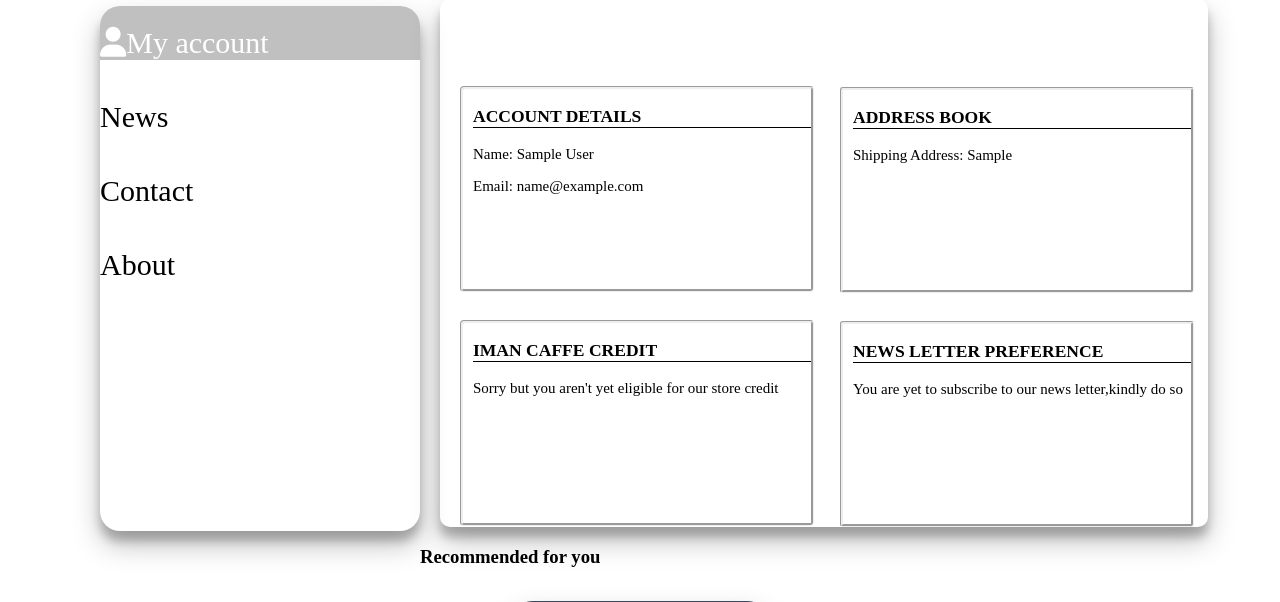
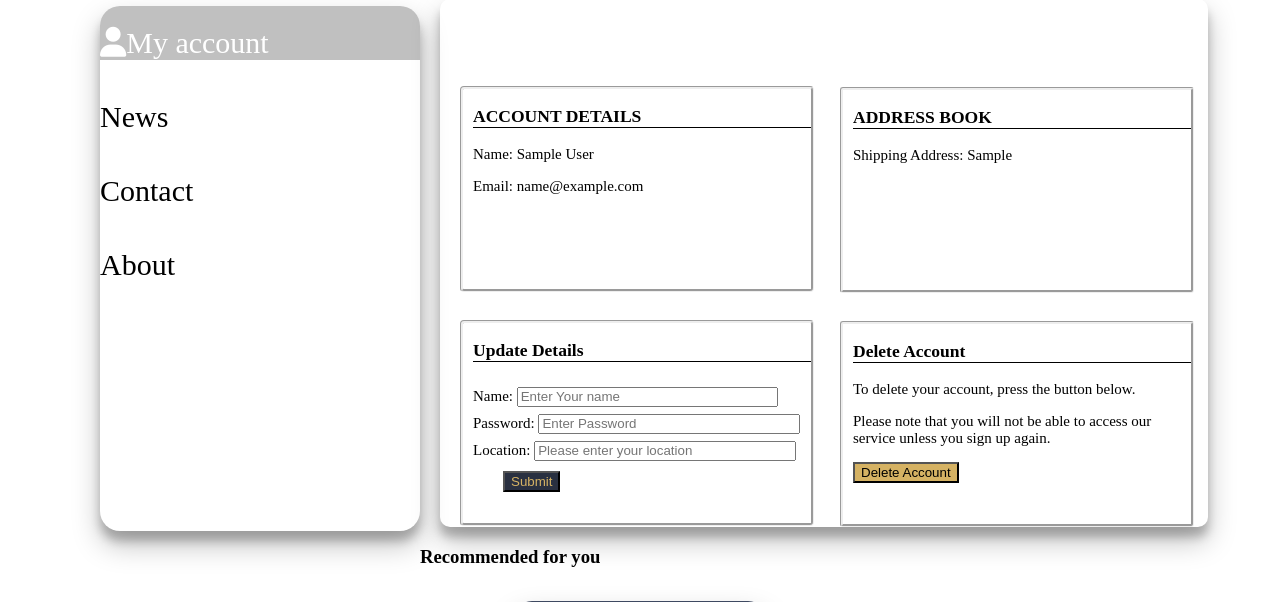
Before and after one commit to Adnangad/Iman_caffe_project, a Flask app: page /user/ in a window 1280 px wide. Shown: the part 124-726 px from the top of the page. Run offline with Flask 3, Linux system fonts and the light colour scheme; the visitor is signed in with stand-in values (Sample User, id 1); tables that the repository leaves empty hold one stand-in row (values such as "Sample post"); grey boxes marked "Sample" are stand-in pictures; some libraries are stand-ins or nearby versions.

Commit message:
added mail system and modified user page

```diff
--- a/app.py
+++ b/app.py
@@ -9,7 +9,9 @@ import os
 import requests
 from collections import defaultdict
 from math import ceil
-import re
+import smtplib
+from email.mime.text import MIMEText
+from email.mime.multipart import MIMEMultipart
 
 app = Flask(__name__)
 app.secret_key = 'your_secret_key'
@@ -30,6 +32,10 @@ def check_Area():
         if loc == a.name:
             return jsonify({'message': 'We do deliver in that location'}), 200
     return jsonify({'message': 'Sorry but we are not yet available in that location'}), 400
+
+@app.route('/moreinfo', methods=["GET"])
+def get_inf():
+    return render_template("inf.html")
 
 @app.route("/login", methods=["POST"])
 def sign_in():
@@ -185,22 +191,52 @@ def log_out():
     del(session['user_id'])
     return render_template('index.html', cache_id=cache_id)
 
-MAILGUN_API_KEY = '0996409b-d94e8ed5'
-MAILGUN_DOMAIN = 'sandboxabdacdfdde0b4a70bc967ee39499e79b.mailgun.org'
+@app.route('/delete_user', methods=['DELETE'])
+def delete_user():
+    user_id = session['user_id']
+    user = storage.get(User, user_id)
+    storage.delete(user)
+    del(session['user_id'])
+    return jsonify({"message":"Your account has been deleted permanently"}), 200
+
+@app.route('/update_user', methods=['PUT'])
+def update_user():
+    user_id = session['user_id']
+    user = storage.get(User, user_id)
+    if not user:
+        return jsonify({"message": "User doesn't exist"}), 400
+    data = request.get_json()
+    for key, value in data.items():
+        if key not in ['id', 'email']:
+            setattr(user, key, value)
+    user.save()
+    return jsonify({"message": "You have successfully updated your details"})
+
+SMTP_SERVER = 'smtp.mailgun.org'
+SMTP_PORT = 587
+SMTP_USERNAME = 'postmaster@sandboxabdacdfdde0b4a70bc967ee39499e79b.mailgun.org'
+SMTP_PASSWORD = '4a6ea5456167ad6b26401b37432c6199-0996409b-c1af1b6d'
+FROM_EMAIL = 'adnanobuya@gmail.com'
 CREATOR_EMAIL = 'adnanobuya@gmail.com'
-FROM_EMAIL = 'adnanobuya@gmail.com'
 
 def send_email(user_email, creator_email, order_details):
-    url = f"https://api.mailgun.net/v3/{MAILGUN_DOMAIN}/messages"
-    auth = ("api", MAILGUN_API_KEY)
-    data = {
-        "from": f"Excited User <{FROM_EMAIL}>",
-        "to": [user_email, creator_email],
-        "subject": "Order Details",
-        "text": f"{order_details}"
-    }
-    response = requests.post(url, auth=auth, data=data)
-    return response.status_code
+    message = MIMEMultipart()
+    message['From'] = FROM_EMAIL
+    message['To'] = ', '.join([user_email, creator_email])
+    message['Subject'] = 'Order Details'
+
+    # Create the plain text part of the message
+    text = f'Order Details:\n{order_details}'
+    message.attach(MIMEText(text, 'plain'))
+
+    try:
+        with smtplib.SMTP(SMTP_SERVER, SMTP_PORT) as server:
+            server.starttls()
+            server.login(SMTP_USERNAME, SMTP_PASSWORD)
+            server.sendmail(FROM_EMAIL, [user_email, creator_email], message.as_string())
+        print("Email sent successfully")
+    except Exception as e:
+        print(f"Failed to send email: {e}")
 
 @app.route('/payment', methods=['POST'])
 def mobile_payment():
@@ -218,13 +254,11 @@ def mobile_payment():
         if cart.user_id == user.id:
             order_details[cart.item] = cart.price
 
-    order_details_str = "\n".join([f"{item}: ${price}" for item, price in order_details.items()])
-    stat = send_email(user.email, CREATOR_EMAIL, order_details_str)
-    if stat == 200:
-        return jsonify({'message': 'Order processed and email sent successfully'}), 200
-    else:
-        return "error issues"
+    order_details_str = f"name:{user.name}\nuser_id:{user.id}\n".join([f"{item}: ksh{price}" for item, price in order_details.items()])
+    send_email(user.email, CREATOR_EMAIL, order_details_str)
+
+    return render_template('success.html', user=user)
 
 if __name__ == '__main__':
     port = int(os.environ.get('PORT', 5000))
-    app.run(host='0.0.0.0', port=port)
+    app.run(host='0.0.0.0', port=port, debug=True)
--- a/models/engine/db_storage.py
+++ b/models/engine/db_storage.py
@@ -14,6 +14,7 @@ class DBStorage:
     __session = None
 
     def __init__(self):
+        """creates engine and instanciates"""
         database_url = os.getenv('JAWSDB_URL')
         self.__engine = create_engine(database_url)
 
--- a/static/styles/user.css
+++ b/static/styles/user.css
@@ -205,3 +205,15 @@ h6 {
   border: none;
   margin-bottom: 8px;
 }
+.input_bar {
+  padding-top: 0px;
+  width: 75%;
+  margin-top: 7px;
+}
+.sub_but {
+  margin-top: 10px;
+  margin-left: 30px;
+  color: #d5b263;
+  background-color: #293040;
+  cursor: pointer;
+}
--- a/templates/success.html
+++ b/templates/success.html
@@ -3,6 +3,7 @@
     <head>
     </head>
     <body>
-        <p>Successful purchase</p>
+        <p>You have successfuly purchased the items,please check your email for the order details</p>
+        <button><a href="/menu">Back to menu</a></button>
     </body>
 </html>
--- a/templates/user.html
+++ b/templates/user.html
@@ -4,16 +4,15 @@
     <meta charset="UTF-8">
     <meta name="viewport" content="width=device-width, initial-scale=1.0">
     <title>Product Page</title>
-        <link rel="stylesheet"
-            href="{{ url_for('static', filename='styles/user.css') }}?cache_id={{ cache_id }}">
-        <link rel="stylesheet"
-            href="https://cdnjs.cloudflare.com/ajax/libs/font-awesome/6.5.2/css/all.min.css"
+    <link rel="stylesheet" href="{{ url_for('static', filename='styles/user.css') }}?cache_id={{ cache_id }}">
+    <link rel="stylesheet" href="https://cdnjs.cloudflare.com/ajax/libs/font-awesome/6.5.2/css/all.min.css"
           integrity="sha512-SnH5WK+bZxgPHs44uWIX+LLJAJ9/2PkPKZ5QiAj6Ta86w+fsb2TkcmfRyVX3pBnMFcV7oQPJkl9QevSCWr3W6A=="
           crossorigin="anonymous" referrerpolicy="no-referrer" />
     <script src="https://code.jquery.com/jquery-3.2.1.min.js"></script>
-        <script> function checkitem(stock_id) {
-            window.location.href = '/checkitem/' + stock_id;
-          }</script>
+    <style>
+        .error { color: red; }
+        .success { color: green; }
+    </style>
 </head>
 <body>
 <header>
@@ -21,55 +20,107 @@
     <section class="navbar">
         <ul class="navbarContent">
             <li><a href="/menu">Menu</a></li>
-                    <li><a href="/cart"><i
-                                class="fa-solid fa-cart-shopping"></i>
-                            Cart</a></li>
+            <li><a href="/cart"><i class="fa-solid fa-cart-shopping"></i> Cart</a></li>
             <li><a href="/logout">Logout</a></li>
         </ul>
     </section>
 </header>
 <ul class="vertical">
-            <li><a class="active" href="#home"><i
-                        class="fa-solid fa-user"></i>My account</a></li>
-            <li><a href="#news">News</a></li>
-            <li><a href="#contact">Contact</a></li>
-            <li><a href="#about">About</a></li>
+    <li><a class="active" href="#home"><i class="fa-solid fa-user"></i>My account</a></li>
+    <li><a href="/moreinfo">News</a></li>
+    <li><a href="/moreinfo">Contact</a></li>
+    <li><a href="/moreinfo">About</a></li>
 </ul>
 <section class="userinfo">
     <h2>Account Overview</h2>
     <div class="account-details">
         <h3>ACCOUNT DETAILS</h3>
-                <p>Name: {{ user.name }}</p>
+        <p id="prevname">Name: {{ user.name }}</p>
         <p>Email: {{ user.email }}</p>
     </div>
     <div class="adress">
         <h3>ADDRESS BOOK</h3>
-                <p>Shipping Address: {{ user.location }}</p>
+        <p id="prevloc">Shipping Address: {{ user.location }}</p>
+        <p id="prevpass" style="display: none;">{{ user.password }}</p>
     </div>
     <div class="credit">
-                <h3>IMAN CAFFE CREDIT</h3>
-                <p>Sorry but you aren't yet eligible for our store credit</p>
+        <h3>Update Details</h3>
+        <form id="updateForm">
+            <label for="name">Name:</label>
+            <input type="text" id="name" name="name" placeholder="Enter Your name" class="input_bar"/><br/>
+            <label for="password">Password:</label>
+            <input type="password" id="password" name="password" placeholder="Enter Password" class="input_bar"/><br/>
+            <label for="location">Location:</label>
+            <input type="text" id="location" name="location" placeholder="Please enter your location" class="input_bar">
+            <input type="submit" value="Submit" class="sub_but">
+        </form>
+        <div id="sign_upMessage"></div>
     </div>
     <div class="news">
-                <h3>NEWS LETTER PREFERENCE</h3>
-                <p>You are yet to subscribe to our news letter,kindly do so</p>
+        <h3>Delete Account</h3>
+        <p>To delete your account, press the button below.</p>
+        <p>Please note that you will not be able to access our service unless you sign up again.</p>
+        <button style="background-color: #d5b263;">
+            <a href="/delete_user" style="text-decoration: none; color: #000;">Delete Account</a>
+        </button>
     </div>
 </section>
 <h3 style="float: left;">Recommended for you</h3>
 <div class="content">
     {% for stock in stocks %}
     <div class="product">
-                <img src="{{ url_for('static', filename=stock.image) }}"
-                    alt="{{ stock.product }}" class="image">
+        <img src="{{ url_for('static', filename=stock.image) }}" alt="{{ stock.product }}" class="image">
         <h2>{{ stock.product }}</h2>
         <p>{{ stock.description }}</p>
         <h6>ksh{{ stock.value }}</h6>
         <p>{{ stock.category }}</p>
-                <button class="cartButton cart"
-                    onclick="checkitem('{{ stock.id }}')"><i
-                        class="fa-solid fa-cart-plus"></i></button>
+        <button class="cartButton cart" onclick="checkitem('{{ stock.id }}')">
+            <i class="fa-solid fa-cart-plus"></i>
+        </button>
     </div>
     {% endfor %}
 </div>
+<script>
+    function checkitem(stock_id) {
+        window.location.href = '/checkitem/' + stock_id;
+    }
+
+    document.addEventListener('DOMContentLoaded', function() {
+        document.getElementById('updateForm').addEventListener('submit', async function(e) {
+            e.preventDefault();
+            var name = document.getElementById('name').value;
+            var location = document.getElementById('location').value;
+            var passwd = document.getElementById('password').value;
+
+            if (!name) {
+                name = document.getElementById('prevname').textContent.split(': ')[1];
+            }
+            if (!passwd) {
+                passwd = document.getElementById('prevpass').textContent;
+            }
+            if (!location) {
+                location = document.getElementById('prevloc').textContent.split(': ')[1];
+            }
+
+            const response = await fetch("/update_user", {
+                method: 'PUT',
+                headers: { 'Content-Type': 'application/json' },
+                body: JSON.stringify({name: name, location: location, password: passwd}),
+            });
+
+            const data = await response.json();
+            const messageElement = document.getElementById('sign_upMessage');
+
+            if (response.status === 200) {
+                messageElement.textContent = data.message;
+                messageElement.className = 'success';
+                window.location.href = '/user';
+            } else {
+                messageElement.textContent = data.message;
+                messageElement.className = 'error';
+            }
+        });
+    });
+</script>
 </body>
 </html>
```
Also changed, not shown: console.py (deleted, +0 -156 lines), instances.py (+1 -9 lines), templates/index.html (+12 -12 lines), templates/inf.html (added, +26 -0 lines), templates/waiting.html (deleted, +0 -11 lines). Lines whose indentation alone changed are shown as unchanged.
